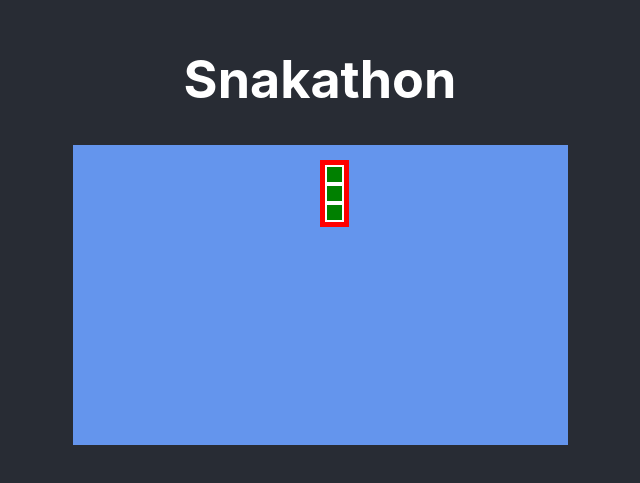
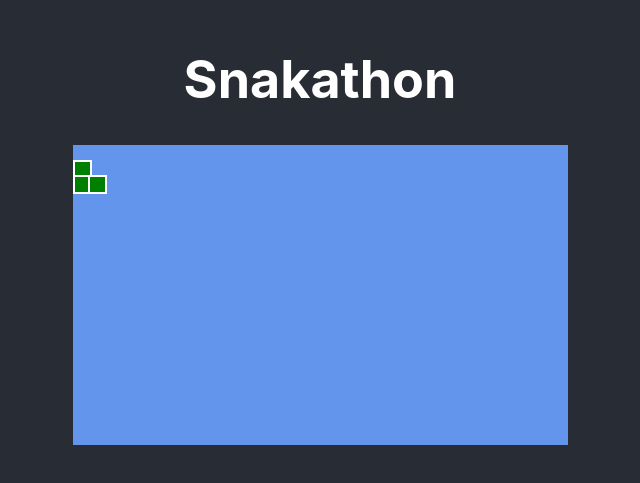
Before and after one commit to mike-bunce/junior-developer-program, a React (Create React App) app: page / in a window 1280 px wide. Shown: the part 211-694 px from the top of the page, without its empty margins (320-960 px from the left). Built offline with nearby package versions, Linux system fonts and the light colour scheme.

Commit message:
Animation with props

```diff
--- a/src/components/Snakathon.jsx
+++ b/src/components/Snakathon.jsx
@@ -7,7 +7,9 @@ const Snakathon = () => {
     <div className="front-page">
       <h1>Snakathon</h1>
       <Container>
-        <Snake><SnakeSquare /><SnakeSquare /><SnakeSquare /></Snake>
+        <SnakeSquare index="1" topStart="0px" topEnd="15px" leftStart="0px" leftEnd="0px" />
+        <SnakeSquare index="2" topStart="15px" topEnd="30px" leftStart="0px" leftEnd="0px" />
+        <SnakeSquare index="3" topStart="30px" topEnd="30px" leftStart="0px" leftEnd="15px" />
       </Container>
     </div>
   );
--- a/src/components/styles.jsx
+++ b/src/components/styles.jsx
@@ -5,9 +5,9 @@ const Snake = styled.div`
     padding: 5px;
     background-color: red;
     position: absolute;
-    animation: snake 0.3s 0s both;
+    animation: snake 0.5s 0s both;
     @keyframes snake {
-        0% { top: 0 }
+        0% { top: 0; }
         100% { top: 15px }
     }
 `
@@ -27,11 +27,11 @@ const SnakeSquare = styled.div`
     width: 15px;
     height: 15px;
     background-color: green;
-    position: abolute;
-    animation: snakesquare 0.3s 0s both;
-    @keyframes snakesquare {
-        0% { top: 0 }
-        100% { top: 15px }
+    position: absolute;
+    animation: snakesquare${props => props.index} 0.5s 0s both;
+    @keyframes snakesquare${props => props.index} {
+        0% { top: ${props => props.topStart}; left: ${props => props.leftStart}; }
+        100% { top: ${props => props.topEnd}; left: ${props => props.leftEnd}; }
     }
 `
 const Container = styled.div`
```
